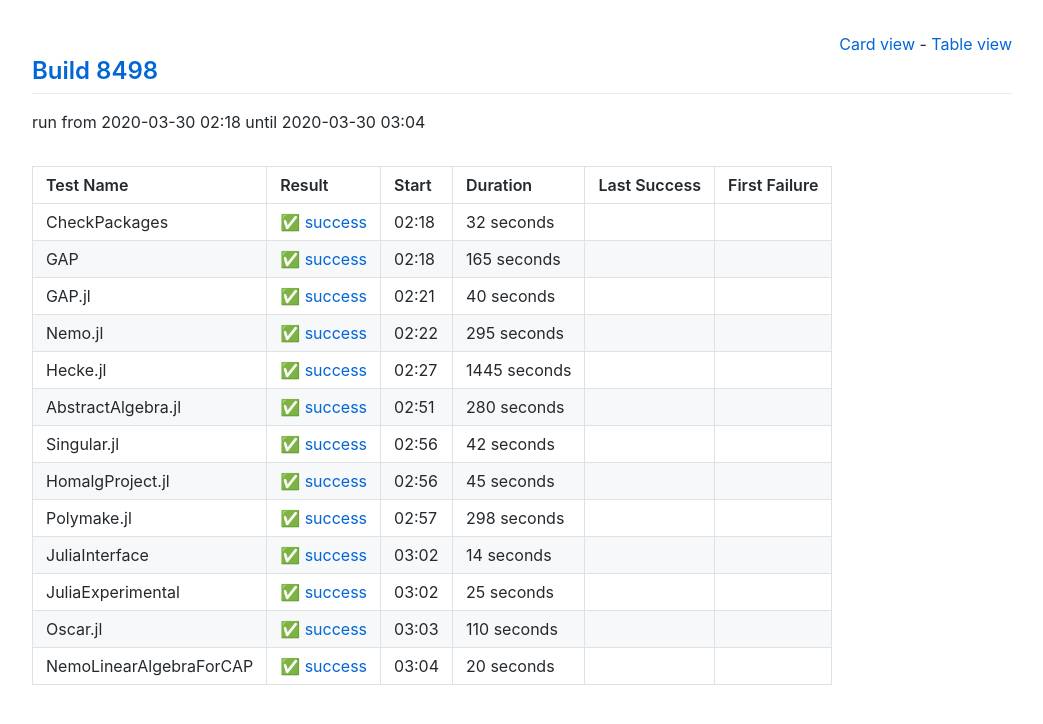
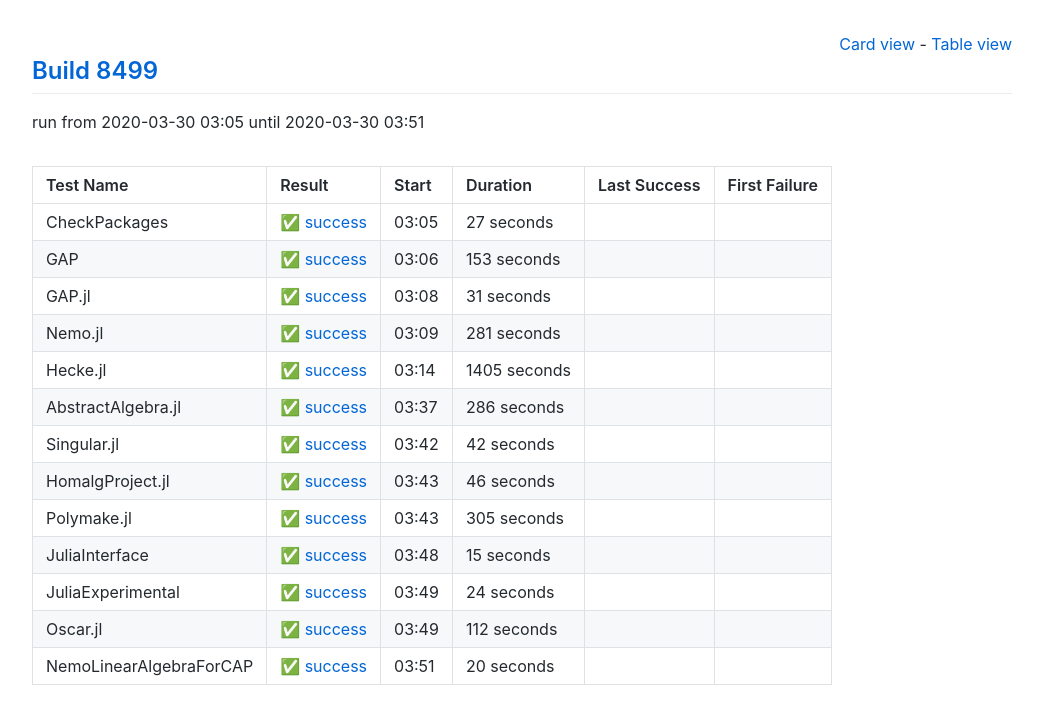
Before and after one commit to oscar-system/oscar-ci-status, a Jekyll site: the page built from table.html, in a window 1280 px wide. Shown: the top 724 px of the page, without its empty margins (118-1161 px from the left). Built offline with Jekyll 4.4.1, drawn with Linux system fonts in a browser that asks for light colours.

Commit message:
Build 8499

```diff
--- a/_data/ci.yml
+++ b/_data/ci.yml
@@ -1,71 +1,71 @@
-build: 8498
-build_url: https://oscarci.mathematik.uni-kl.de/job/oscar/8498/
+build: 8499
+build_url: https://oscarci.mathematik.uni-kl.de/job/oscar/8499/
 job: oscar
 tests:
-- duration: 32
+- duration: 27
   exitcode: 0
   first_failure: false
   first_failure_url: null
   last_success: false
   last_success_url: null
-  log: https://oscarci.mathematik.uni-kl.de/job/oscar/8498/artifact/logs/build-8498/CheckPackages.log
+  log: https://oscarci.mathematik.uni-kl.de/job/oscar/8499/artifact/logs/build-8499/CheckPackages.log
   name: CheckPackages
-  start: 2020-03-30 02:18
+  start: 2020-03-30 03:05
   status: success
   success: true
-- duration: 165
+- duration: 153
   exitcode: 0
   first_failure: false
   first_failure_url: null
   last_success: false
   last_success_url: null
-  log: https://oscarci.mathematik.uni-kl.de/job/oscar/8498/artifact/logs/build-8498/GAP.log
+  log: https://oscarci.mathematik.uni-kl.de/job/oscar/8499/artifact/logs/build-8499/GAP.log
   name: GAP
-  start: 2020-03-30 02:18
+  start: 2020-03-30 03:06
   status: success
   success: true
-- duration: 40
+- duration: 31
   exitcode: 0
   first_failure: false
   first_failure_url: null
   last_success: false
   last_success_url: null
-  log: https://oscarci.mathematik.uni-kl.de/job/oscar/8498/artifact/logs/build-8498/GAP.jl.log
+  log: https://oscarci.mathematik.uni-kl.de/job/oscar/8499/artifact/logs/build-8499/GAP.jl.log
   name: GAP.jl
-  start: 2020-03-30 02:21
+  start: 2020-03-30 03:08
   status: success
   success: true
-- duration: 295
+- duration: 281
   exitcode: 0
   first_failure: false
   first_failure_url: null
   last_success: false
   last_success_url: null
-  log: https://oscarci.mathematik.uni-kl.de/job/oscar/8498/artifact/logs/build-8498/Nemo.jl.log
+  log: https://oscarci.mathematik.uni-kl.de/job/oscar/8499/artifact/logs/build-8499/Nemo.jl.log
   name: Nemo.jl
-  start: 2020-03-30 02:22
+  start: 2020-03-30 03:09
   status: success
   success: true
-- duration: 1445
+- duration: 1405
   exitcode: 0
   first_failure: false
   first_failure_url: null
   last_success: false
   last_success_url: null
-  log: https://oscarci.mathematik.uni-kl.de/job/oscar/8498/artifact/logs/build-8498/Hecke.jl.log
+  log: https://oscarci.mathematik.uni-kl.de/job/oscar/8499/artifact/logs/build-8499/Hecke.jl.log
   name: Hecke.jl
-  start: 2020-03-30 02:27
+  start: 2020-03-30 03:14
   status: success
   success: true
-- duration: 280
+- duration: 286
   exitcode: 0
   first_failure: false
   first_failure_url: null
   last_success: false
   last_success_url: null
-  log: https://oscarci.mathematik.uni-kl.de/job/oscar/8498/artifact/logs/build-8498/AbstractAlgebra.jl.log
+  log: https://oscarci.mathematik.uni-kl.de/job/oscar/8499/artifact/logs/build-8499/AbstractAlgebra.jl.log
   name: AbstractAlgebra.jl
-  start: 2020-03-30 02:51
+  start: 2020-03-30 03:37
   status: success
   success: true
 - duration: 42
@@ -74,64 +74,64 @@ tests:
   first_failure_url: null
   last_success: false
   last_success_url: null
-  log: https://oscarci.mathematik.uni-kl.de/job/oscar/8498/artifact/logs/build-8498/Singular.jl.log
+  log: https://oscarci.mathematik.uni-kl.de/job/oscar/8499/artifact/logs/build-8499/Singular.jl.log
   name: Singular.jl
-  start: 2020-03-30 02:56
+  start: 2020-03-30 03:42
   status: success
   success: true
-- duration: 45
+- duration: 46
   exitcode: 0
   first_failure: false
   first_failure_url: null
   last_success: false
   last_success_url: null
-  log: https://oscarci.mathematik.uni-kl.de/job/oscar/8498/artifact/logs/build-8498/HomalgProject.jl.log
+  log: https://oscarci.mathematik.uni-kl.de/job/oscar/8499/artifact/logs/build-8499/HomalgProject.jl.log
   name: HomalgProject.jl
-  start: 2020-03-30 02:56
+  start: 2020-03-30 03:43
   status: success
   success: true
-- duration: 298
+- duration: 305
   exitcode: 0
   first_failure: false
   first_failure_url: null
   last_success: false
   last_success_url: null
-  log: https://oscarci.mathematik.uni-kl.de/job/oscar/8498/artifact/logs/build-8498/Polymake.jl.log
+  log: https://oscarci.mathematik.uni-kl.de/job/oscar/8499/artifact/logs/build-8499/Polymake.jl.log
   name: Polymake.jl
-  start: 2020-03-30 02:57
+  start: 2020-03-30 03:43
   status: success
   success: true
-- duration: 14
+- duration: 15
   exitcode: 0
   first_failure: false
   first_failure_url: null
   last_success: false
   last_success_url: null
-  log: https://oscarci.mathematik.uni-kl.de/job/oscar/8498/artifact/logs/build-8498/JuliaInterface.log
+  log: https://oscarci.mathematik.uni-kl.de/job/oscar/8499/artifact/logs/build-8499/JuliaInterface.log
   name: JuliaInterface
-  start: 2020-03-30 03:02
+  start: 2020-03-30 03:48
   status: success
   success: true
-- duration: 25
+- duration: 24
   exitcode: 0
   first_failure: false
   first_failure_url: null
   last_success: false
   last_success_url: null
-  log: https://oscarci.mathematik.uni-kl.de/job/oscar/8498/artifact/logs/build-8498/JuliaExperimental.log
+  log: https://oscarci.mathematik.uni-kl.de/job/oscar/8499/artifact/logs/build-8499/JuliaExperimental.log
   name: JuliaExperimental
-  start: 2020-03-30 03:02
+  start: 2020-03-30 03:49
   status: success
   success: true
-- duration: 110
+- duration: 112
   exitcode: 0
   first_failure: false
   first_failure_url: null
   last_success: false
   last_success_url: null
-  log: https://oscarci.mathematik.uni-kl.de/job/oscar/8498/artifact/logs/build-8498/Oscar.jl.log
+  log: https://oscarci.mathematik.uni-kl.de/job/oscar/8499/artifact/logs/build-8499/Oscar.jl.log
   name: Oscar.jl
-  start: 2020-03-30 03:03
+  start: 2020-03-30 03:49
   status: success
   success: true
 - duration: 20
@@ -140,8 +140,8 @@ tests:
   first_failure_url: null
   last_success: false
   last_success_url: null
-  log: https://oscarci.mathematik.uni-kl.de/job/oscar/8498/artifact/logs/build-8498/NemoLinearAlgebraForCAP.log
+  log: https://oscarci.mathematik.uni-kl.de/job/oscar/8499/artifact/logs/build-8499/NemoLinearAlgebraForCAP.log
   name: NemoLinearAlgebraForCAP
-  start: 2020-03-30 03:04
+  start: 2020-03-30 03:51
   status: success
   success: true
```
Also changed, not shown: README.md.
